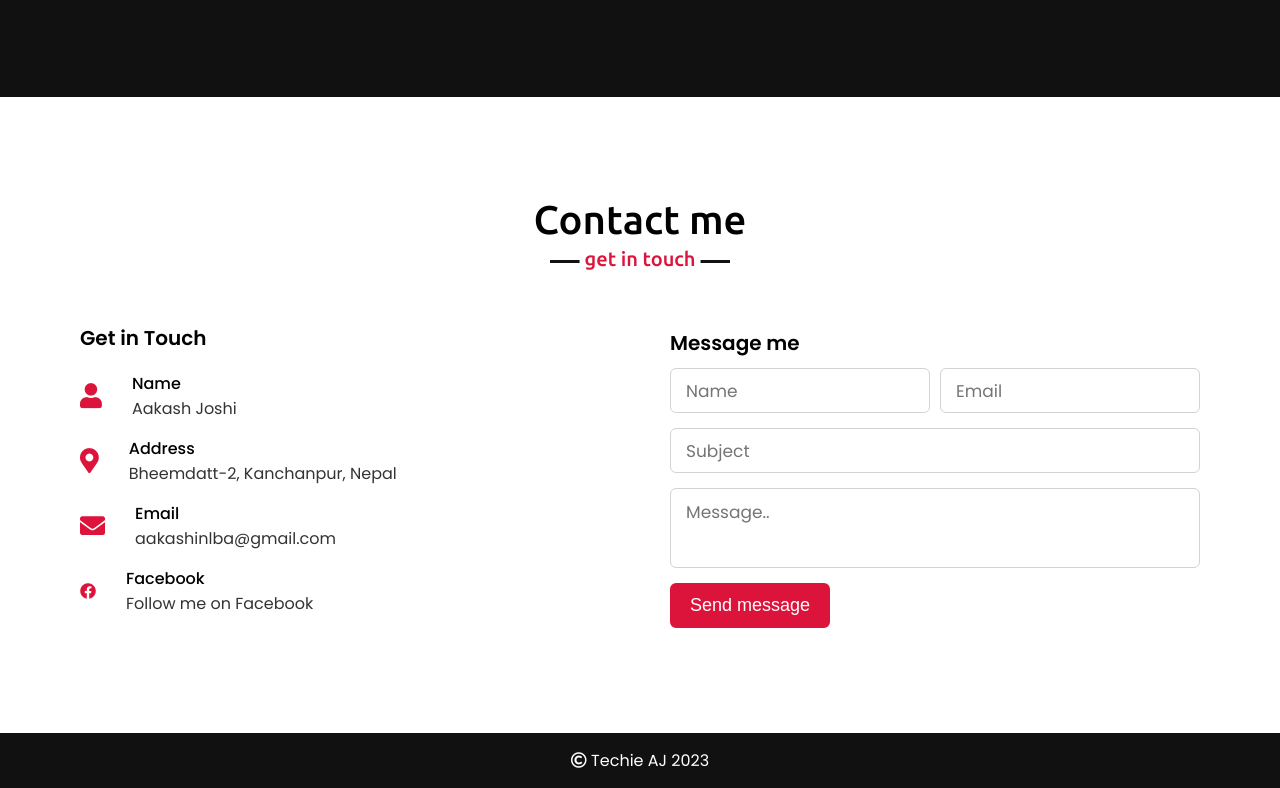
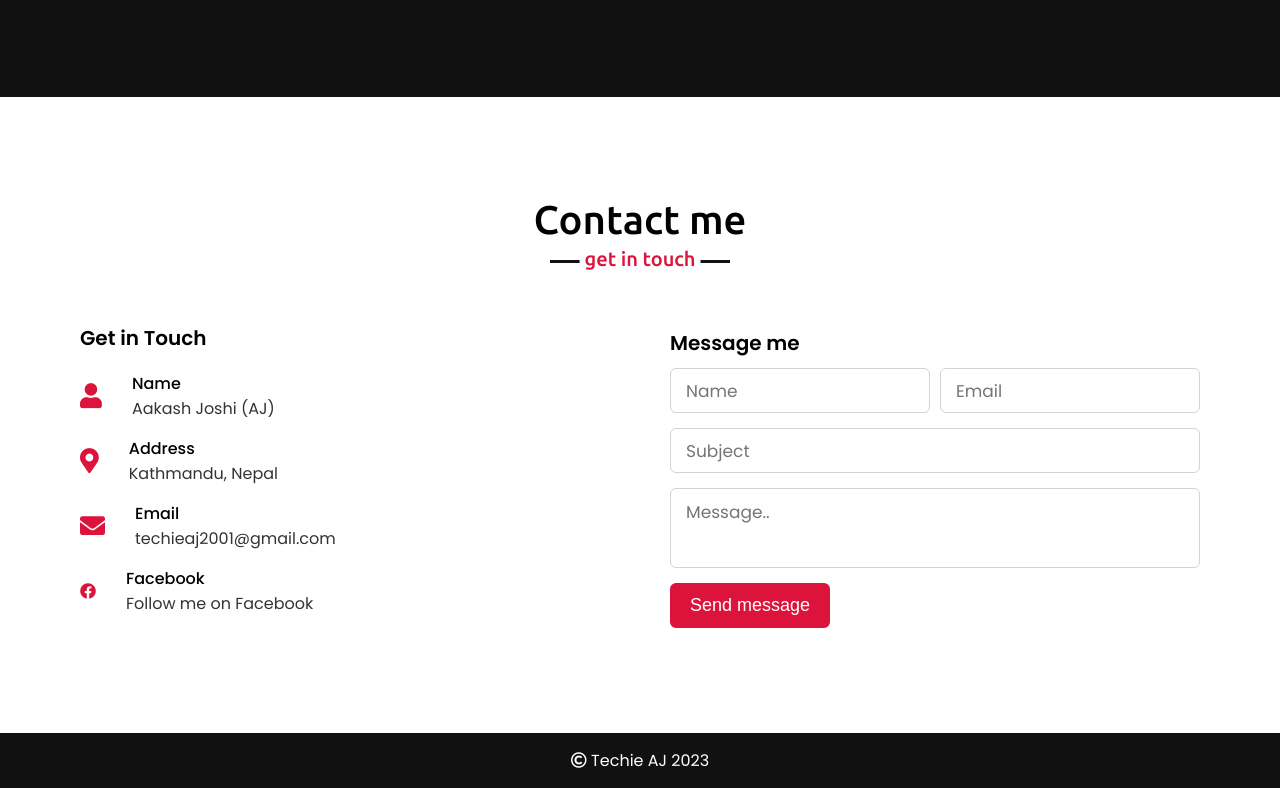
Before and after one commit to Darksideraj2001/portfolio-webiste, a plain HTML site: page index.html in a window 1280 px wide. Shown: the part 2018-2806 px from the top of the page. Drawn offline with nearby package versions, Linux system fonts and the light colour scheme.

Commit message:
Update index.html

```diff
--- a/index.html
+++ b/index.html
@@ -107,21 +107,21 @@
                             <i class="fas fa-user"></i>
                             <div class="info">
                                 <div class="head">Name</div>
-                                <div class="sub-title">Aakash Joshi</div>
+                                <div class="sub-title">Aakash Joshi (AJ)</div>
                             </div>
                         </div>
                         <div class="row">
                             <i class="fas fa-map-marker-alt"></i>
                             <div class="info">
                                 <div class="head">Address</div>
-                                <div class="sub-title">Bheemdatt-2, Kanchanpur, Nepal</div>
+                                <div class="sub-title">Kathmandu, Nepal</div>
                             </div>
                         </div>
                         <div class="row">
                             <i class="fas fa-envelope"></i>
                             <div class="info">
                                 <div class="head">Email</div>
-                                <div class="sub-title">aakashinlba@gmail.com</div>
+                                <div class="sub-title">techieaj2001@gmail.com</div>
                             </div>
                         </div>
                         <div class="row">
```
